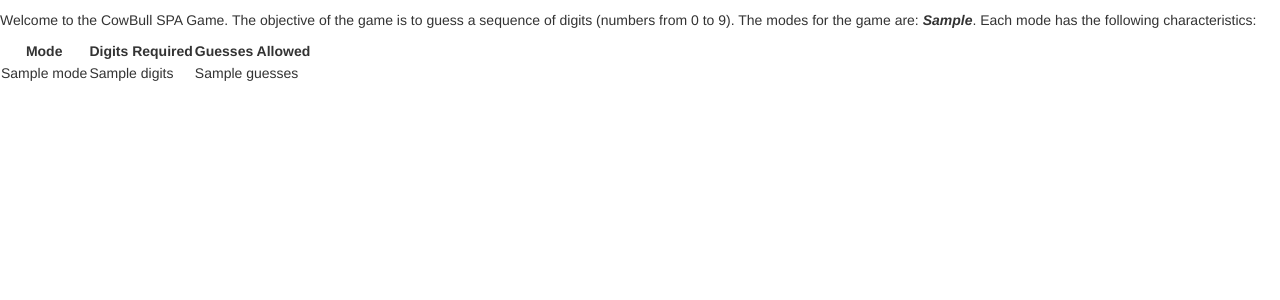
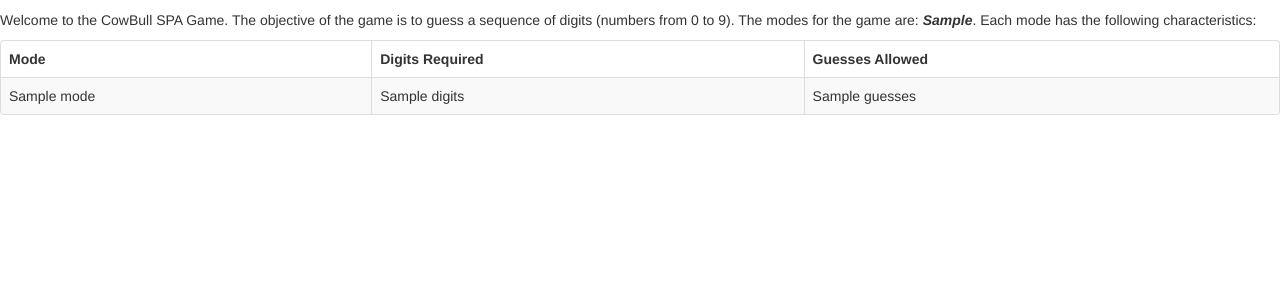
Before and after one commit to samueltauil/python_cowbull_webapp, a Python web app: template templates/index.html in a window 1280 px wide. Shown: the part 50-350 px from the top of the page. Run offline with Jinja, Linux system fonts and the light colour scheme; the template is opened without the code that fills it: most values are stand-ins (such as "Sample title", 1, 10 or a date in 2020); some libraries are stand-ins or nearby versions.

Commit message:
Updating index.html

```diff
--- a/templates/index.html
+++ b/templates/index.html
@@ -9,7 +9,7 @@
     of digits (numbers from 0 to 9). The modes for the game are: <strong><em>{{ game_modes }}</em></strong>.
     Each mode has the following characteristics:
 </p>
-<table>
+<table class="table table-striped table-bordered">
     <thead>
         <tr>
             <th>Mode</th>
```
